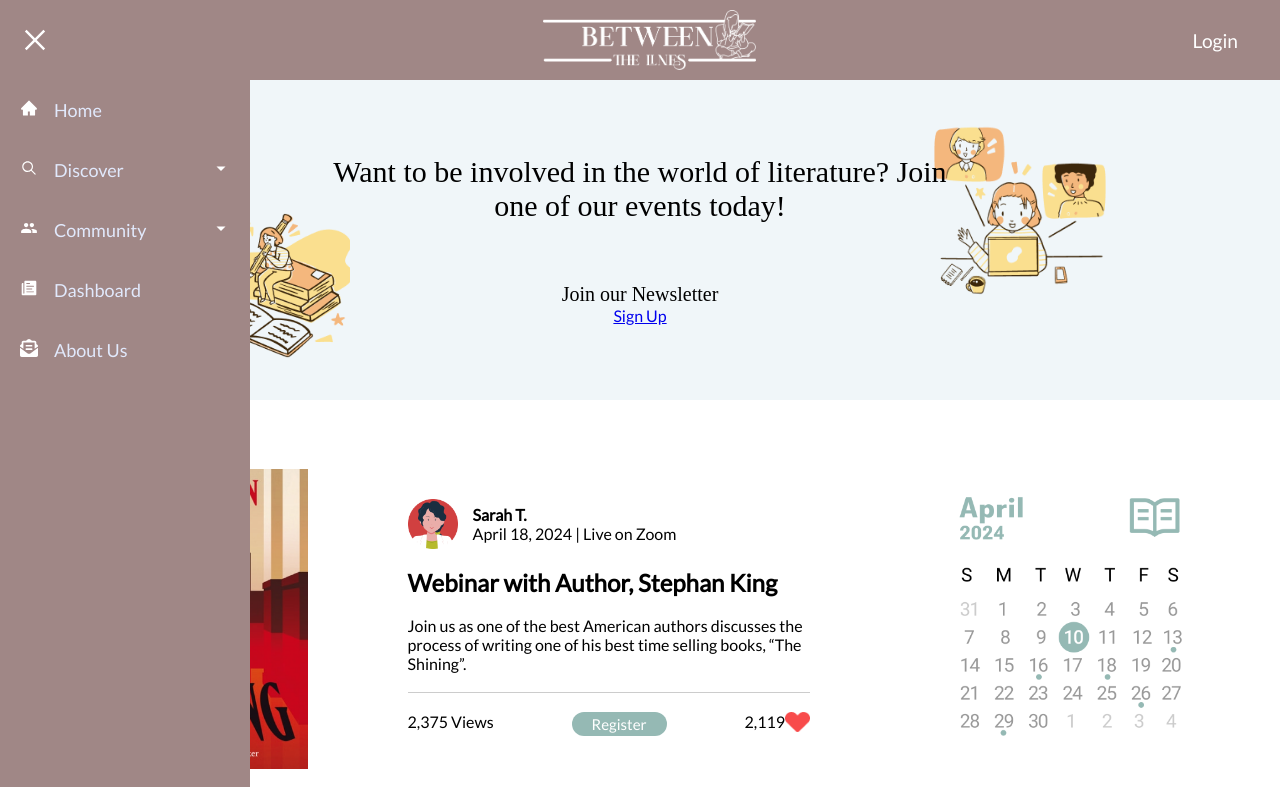
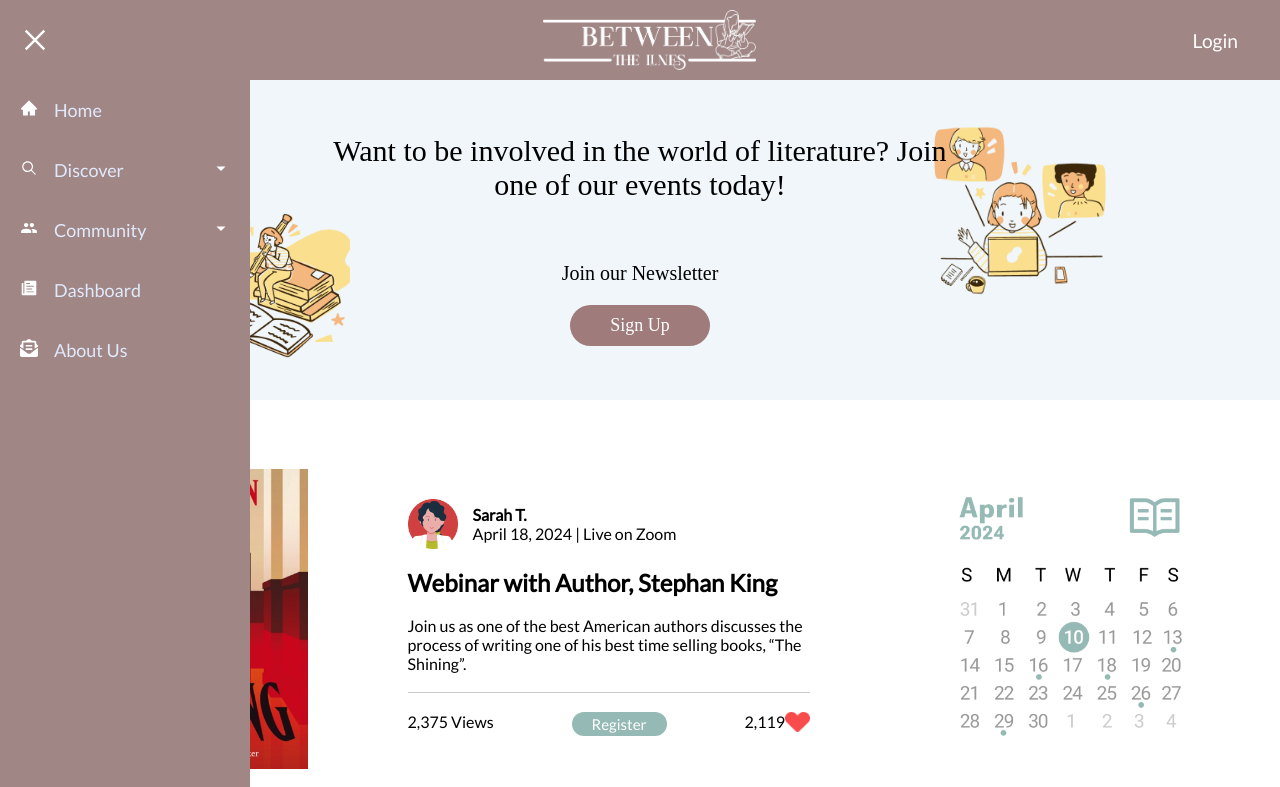
Before and after one commit to CatalinaBedoya1/between_the_lines, a React (Create React App) app: page /community/EventsPage in a window 1280 px wide. Shown: the top 787 px of the page. Built offline with nearby package versions, Linux system fonts and the light colour scheme.

Commit message:
added btn

```diff
--- a/src/routes/EventsPage.js
+++ b/src/routes/EventsPage.js
@@ -26,7 +26,11 @@ const EventsPage = () => {
       <EventsContent>
             <EHTitle>Want to be involved in the world of literature? Join one of our events today!</EHTitle>
             <EHDescription>Join our Newsletter</EHDescription>
-            <Link to="/community/eventsComplete">Sign Up</Link>
+            <Link to="/community/eventsComplete">
+              <EventsButton>
+              Sign Up
+              </EventsButton>
+              </Link>
       </EventsContent>
     </EventsHeroContainer>
 
```
